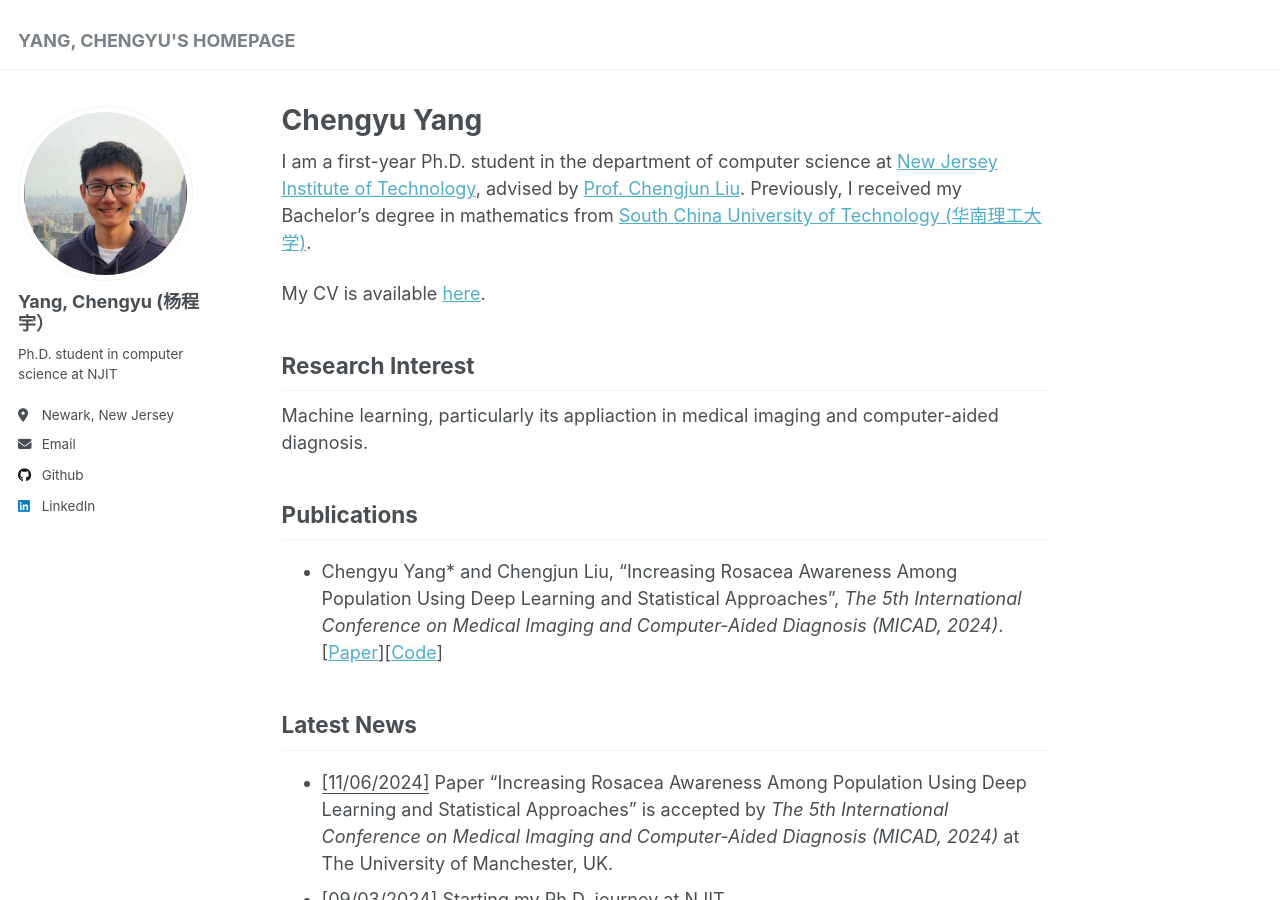
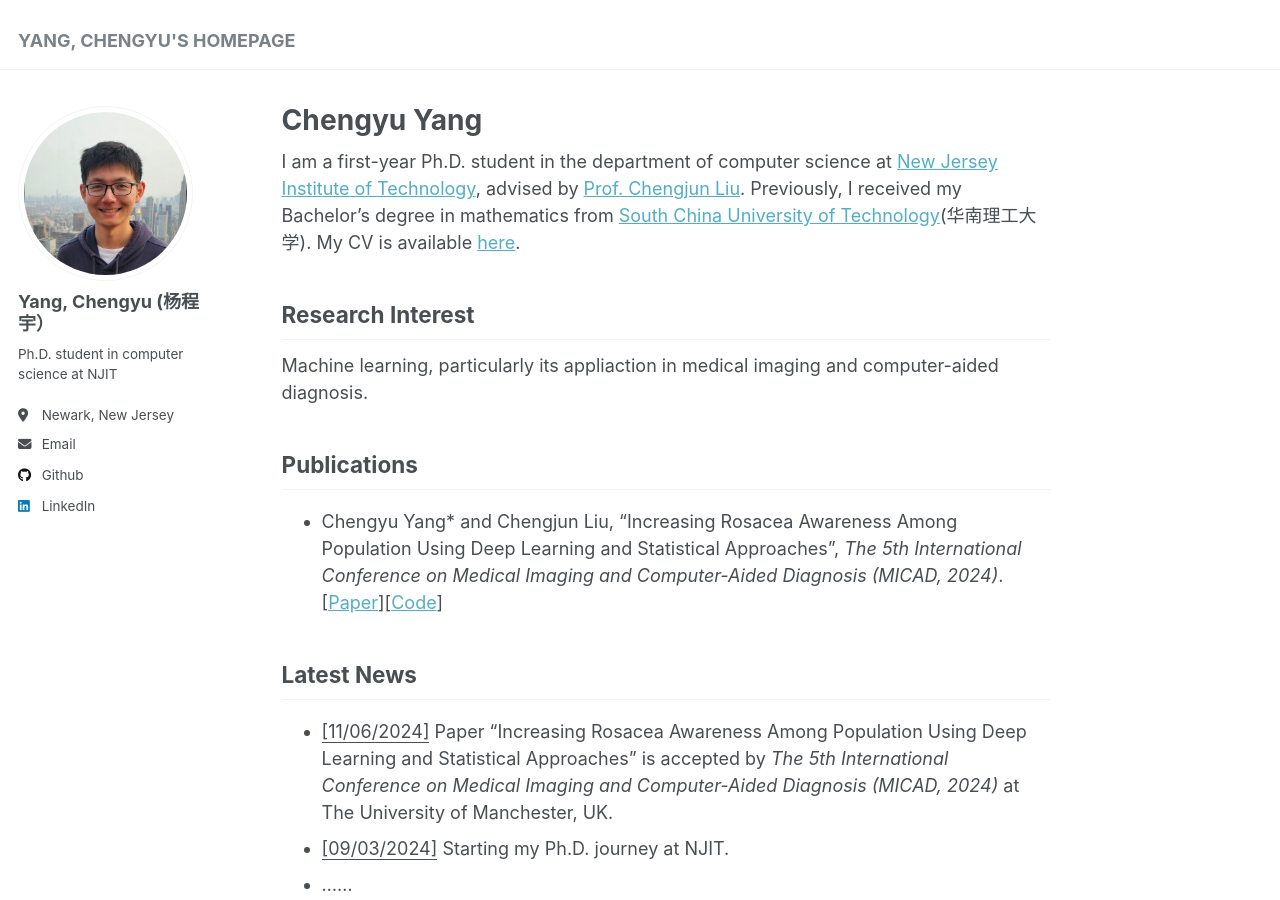
Before and after one commit to cyang322/cyang322.github.io, a Jekyll site: the page built from _pages/about.md, in a window 1280 px wide and 900 px high. Built offline with Jekyll 4.4.1, drawn with Linux system fonts in a browser that asks for light colours.

```diff
--- a/_pages/about.md
+++ b/_pages/about.md
@@ -6,9 +6,7 @@ redirect_from:
   - /about/
   - /about.html
 ---
-I am a first-year Ph.D. student in the department of computer science at [New Jersey Institute of Technology](https://www.njit.edu/), advised by [Prof. Chengjun Liu](https://web.njit.edu/~cliu/). Previously, I received my Bachelor's degree in mathematics from [South China University of Technology (华南理工大学)](https://www.usnews.com/education/best-global-universities/south-china-university-of-technology-505115).
-
-My CV is available [here](www.google.com).
+I am a first-year Ph.D. student in the department of computer science at [New Jersey Institute of Technology](https://www.njit.edu/), advised by [Prof. Chengjun Liu](https://web.njit.edu/~cliu/). Previously, I received my Bachelor's degree in mathematics from [South China University of Technology](https://www.usnews.com/education/best-global-universities/south-china-university-of-technology-505115)(华南理工大学). My CV is available [here](www.google.com).
 
 Research Interest
 ------
```
